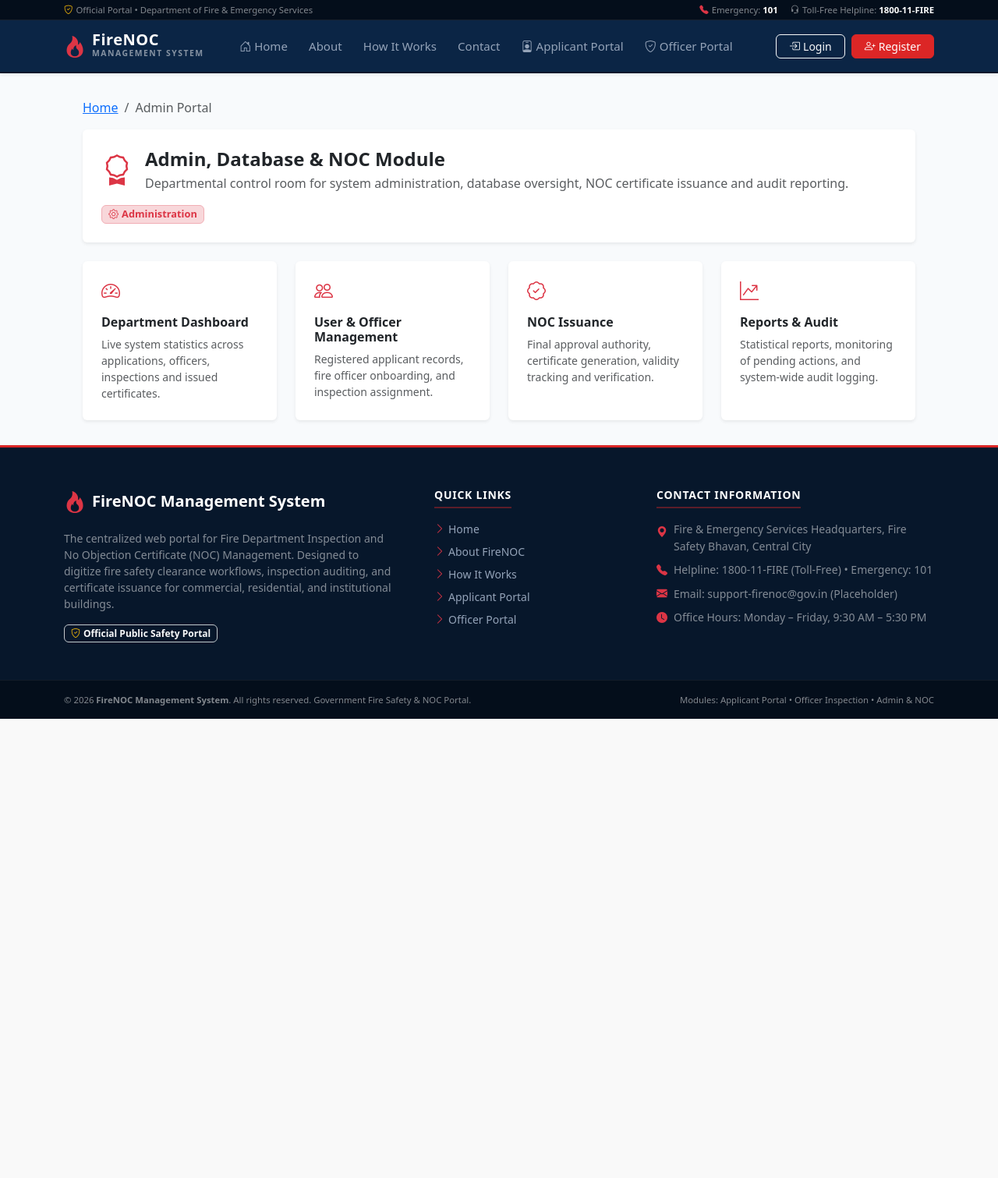
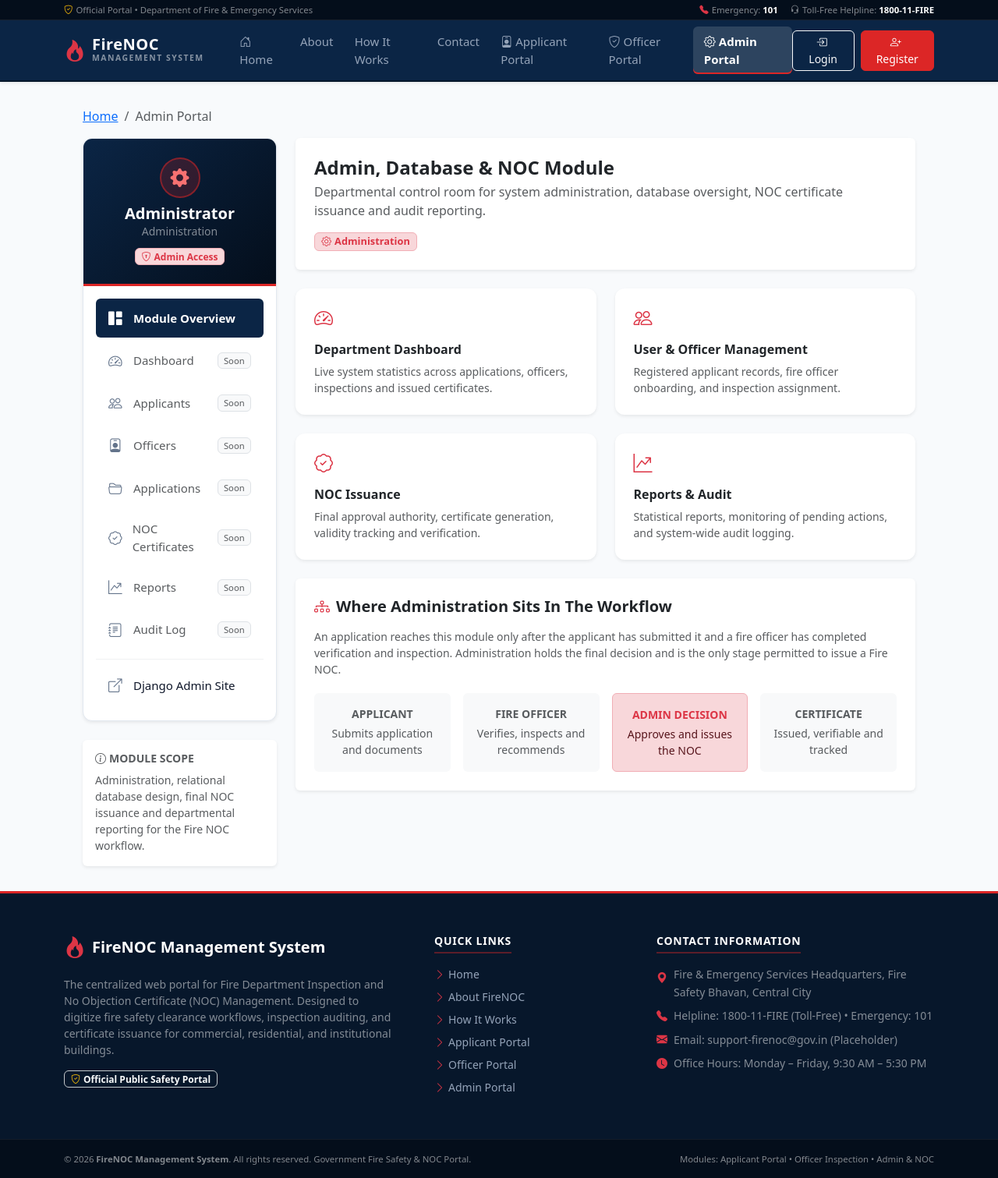
Before and after one commit to mondalankan2007-a11y/FireNOC-Management-System, a Django app: page /admin-panel/ in a window 1280 px wide. Shown: the whole page at 78% size. Before the commit the page ends 922 px from the top, so only its background shows below. Run offline with Django 5.2, Linux system fonts and the light colour scheme.

Commit message:
Add admin module layout and navigation
Introduce a shared base_admin.html layout so every admin page inherits the
department sidebar, breadcrumb trail and page heading from one template
instead of repeating the markup per page. Rebuild the admin landing page on
this layout and link the Admin Portal from the global navbar and footer.

```diff
--- a/templates/adminpanel/admin_home.html
+++ b/templates/adminpanel/admin_home.html
@@ -1,45 +1,19 @@
-{% extends 'base.html' %}
+{% extends 'adminpanel/base_admin.html' %}
 {% load static %}
 
-{% block title %}Admin Portal | FireNOC Management System{% endblock %}
+{% block page_title %}Admin Portal{% endblock %}
 
-{% block content %}
-<div class="container-fluid px-lg-4 py-2">
-    <!-- Breadcrumb Navigation -->
-    <nav aria-label="breadcrumb" class="mb-3">
-        <ol class="breadcrumb">
-            <li class="breadcrumb-item"><a href="{% url 'home' %}">Home</a></li>
-            <li class="breadcrumb-item active" aria-current="page">Admin Portal</li>
-        </ol>
-    </nav>
-
-    <!-- Module Header -->
-    <div class="card border-0 shadow-sm mb-4">
-        <div class="card-body p-4">
-            <div class="d-flex flex-wrap align-items-center justify-content-between gap-3">
-                <div class="d-flex align-items-center gap-3">
-                    <div class="display-6 text-danger mb-0">
-                        <i class="bi bi-award"></i>
-                    </div>
-                    <div>
-                        <h4 class="fw-bold mb-1">Admin, Database &amp; NOC Module</h4>
-                        <p class="text-muted mb-0">
+{% block admin_page_heading %}Admin, Database &amp; NOC Module{% endblock %}
+{% block admin_page_subtitle %}
     Departmental control room for system administration, database oversight,
     NOC certificate issuance and audit reporting.
-                        </p>
-                    </div>
-                </div>
-                <span class="badge bg-danger-subtle text-danger border border-danger-subtle badge-role">
-                    <i class="bi bi-gear me-1"></i>Administration
-                </span>
-            </div>
-        </div>
-    </div>
+{% endblock %}
 
+{% block admin_content %}
 <!-- Module Capability Overview -->
 <div class="row g-4">
-        <div class="col-md-6 col-xl-3">
-            <div class="card h-100 shadow-sm border-0">
+    <div class="col-md-6">
+        <div class="card h-100 shadow-sm border-0 card-module">
             <div class="card-body p-4">
                 <div class="h4 text-danger mb-3"><i class="bi bi-speedometer2"></i></div>
                 <h6 class="fw-bold">Department Dashboard</h6>
@@ -49,8 +23,8 @@
             </div>
         </div>
     </div>
-        <div class="col-md-6 col-xl-3">
-            <div class="card h-100 shadow-sm border-0">
+    <div class="col-md-6">
+        <div class="card h-100 shadow-sm border-0 card-module">
             <div class="card-body p-4">
                 <div class="h4 text-danger mb-3"><i class="bi bi-people"></i></div>
                 <h6 class="fw-bold">User &amp; Officer Management</h6>
@@ -60,8 +34,8 @@
             </div>
         </div>
     </div>
-        <div class="col-md-6 col-xl-3">
-            <div class="card h-100 shadow-sm border-0">
+    <div class="col-md-6">
+        <div class="card h-100 shadow-sm border-0 card-module">
             <div class="card-body p-4">
                 <div class="h4 text-danger mb-3"><i class="bi bi-patch-check"></i></div>
                 <h6 class="fw-bold">NOC Issuance</h6>
@@ -71,8 +45,8 @@
             </div>
         </div>
     </div>
-        <div class="col-md-6 col-xl-3">
-            <div class="card h-100 shadow-sm border-0">
+    <div class="col-md-6">
+        <div class="card h-100 shadow-sm border-0 card-module">
             <div class="card-body p-4">
                 <div class="h4 text-danger mb-3"><i class="bi bi-graph-up-arrow"></i></div>
                 <h6 class="fw-bold">Reports &amp; Audit</h6>
@@ -83,5 +57,44 @@
         </div>
     </div>
 </div>
+
+<!-- Position Of This Module In The NOC Workflow -->
+<div class="card border-0 shadow-sm mt-4">
+    <div class="card-body p-4">
+        <h5 class="fw-bold mb-3">
+            <i class="bi bi-diagram-3 text-danger me-2"></i>Where Administration Sits In The Workflow
+        </h5>
+        <p class="text-muted small">
+            An application reaches this module only after the applicant has submitted it and a
+            fire officer has completed verification and inspection. Administration holds the
+            final decision and is the only stage permitted to issue a Fire NOC.
+        </p>
+        <div class="row text-center g-3 pt-1">
+            <div class="col-md-3">
+                <div class="p-3 bg-light rounded h-100">
+                    <div class="text-muted small text-uppercase fw-semibold mb-1">Applicant</div>
+                    <div class="small text-muted">Submits application and documents</div>
+                </div>
+            </div>
+            <div class="col-md-3">
+                <div class="p-3 bg-light rounded h-100">
+                    <div class="text-muted small text-uppercase fw-semibold mb-1">Fire Officer</div>
+                    <div class="small text-muted">Verifies, inspects and recommends</div>
+                </div>
+            </div>
+            <div class="col-md-3">
+                <div class="p-3 bg-danger-subtle rounded h-100 border border-danger-subtle">
+                    <div class="text-danger small text-uppercase fw-semibold mb-1">Admin Decision</div>
+                    <div class="small text-danger-emphasis">Approves and issues the NOC</div>
+                </div>
+            </div>
+            <div class="col-md-3">
+                <div class="p-3 bg-light rounded h-100">
+                    <div class="text-muted small text-uppercase fw-semibold mb-1">Certificate</div>
+                    <div class="small text-muted">Issued, verifiable and tracked</div>
+                </div>
+            </div>
+        </div>
+    </div>
 </div>
 {% endblock %}
--- /dev/null
+++ b/templates/adminpanel/base_admin.html
@@ -0,0 +1,155 @@
+{% extends 'base.html' %}
+{% load static %}
+
+{% comment %}
+Shared layout for every page in the Admin + Database + NOC module.
+
+Each admin page extends this template instead of base.html directly, so the
+department sidebar, breadcrumb trail and page heading are defined once here
+rather than repeated per page. Child templates fill in:
+
+    page_title          - browser tab title for the page
+    breadcrumb          - trailing breadcrumb entries after "Home"
+    admin_page_heading  - heading shown above the page body
+    admin_page_subtitle - supporting line under the heading
+    admin_content       - the page body itself
+{% endcomment %}
+
+{% block title %}{% block page_title %}Admin Portal{% endblock %} | FireNOC Management System{% endblock %}
+
+{% block content %}
+<div class="container-fluid px-lg-4 py-2">
+    <!-- Breadcrumb Navigation -->
+    <nav aria-label="breadcrumb" class="mb-3">
+        <ol class="breadcrumb">
+            <li class="breadcrumb-item"><a href="{% url 'home' %}">Home</a></li>
+            {% block breadcrumb %}
+            <li class="breadcrumb-item active" aria-current="page">Admin Portal</li>
+            {% endblock %}
+        </ol>
+    </nav>
+
+    <div class="row g-4">
+        <!-- Administration Sidebar (Column 1) -->
+        <aside class="col-lg-3 col-md-4">
+            <div class="dashboard-sidebar-card shadow-sm mb-4">
+                <!-- Administrator Profile Header -->
+                <div class="dashboard-user-profile text-center" style="background: linear-gradient(135deg, #0b2545 0%, #040e1b 100%); border-bottom: 3px solid #dc2626;">
+                    <div class="dashboard-user-avatar mx-auto mb-2" style="background-color: rgba(220, 38, 38, 0.2); border-color: rgba(220, 38, 38, 0.5); color: #f87171;">
+                        <i class="bi bi-gear-fill"></i>
+                    </div>
+                    <h5 class="fw-bold mb-0 text-white">
+                        {% if user.is_authenticated %}{{ user.get_full_name|default:user.username }}{% else %}Administrator{% endif %}
+                    </h5>
+                    <small class="text-white-50 d-block px-2 text-truncate">
+                        Administration
+                    </small>
+                    <div class="mt-2">
+                        <span class="badge bg-danger-subtle text-danger border border-danger-subtle px-2 py-1 small">
+                            <i class="bi bi-shield-lock me-1"></i>Admin Access
+                        </span>
+                    </div>
+                </div>
+
+                <!-- Module Navigation Links -->
+                <div class="p-3">
+                    <nav class="nav flex-column dashboard-nav">
+                        <!-- 1. Module Overview (Available) -->
+                        <a class="nav-link {% if request.resolver_match.url_name == 'admin_home' %}active{% endif %}"
+                           {% if request.resolver_match.url_name == 'admin_home' %}aria-current="page"{% endif %}
+                           href="{% url 'adminpanel:admin_home' %}">
+                            <i class="bi bi-grid-1x2-fill me-2"></i>Module Overview
+                        </a>
+
+                        <!-- 2. Department Dashboard -->
+                        <span class="nav-link disabled text-muted" aria-disabled="true">
+                            <i class="bi bi-speedometer2 me-2"></i>Dashboard
+                            <span class="badge bg-light text-muted border ms-auto small fw-normal">Soon</span>
+                        </span>
+
+                        <!-- 3. Applicant Records -->
+                        <span class="nav-link disabled text-muted" aria-disabled="true">
+                            <i class="bi bi-people me-2"></i>Applicants
+                            <span class="badge bg-light text-muted border ms-auto small fw-normal">Soon</span>
+                        </span>
+
+                        <!-- 4. Fire Officer Management -->
+                        <span class="nav-link disabled text-muted" aria-disabled="true">
+                            <i class="bi bi-person-badge me-2"></i>Officers
+                            <span class="badge bg-light text-muted border ms-auto small fw-normal">Soon</span>
+                        </span>
+
+                        <!-- 5. Application Monitoring Queue -->
+                        <span class="nav-link disabled text-muted" aria-disabled="true">
+                            <i class="bi bi-folder2-open me-2"></i>Applications
+                            <span class="badge bg-light text-muted border ms-auto small fw-normal">Soon</span>
+                        </span>
+
+                        <!-- 6. NOC Certificate Issuance -->
+                        <span class="nav-link disabled text-muted" aria-disabled="true">
+                            <i class="bi bi-patch-check me-2"></i>NOC Certificates
+                            <span class="badge bg-light text-muted border ms-auto small fw-normal">Soon</span>
+                        </span>
+
+                        <!-- 7. Reports & Analytics -->
+                        <span class="nav-link disabled text-muted" aria-disabled="true">
+                            <i class="bi bi-graph-up-arrow me-2"></i>Reports
+                            <span class="badge bg-light text-muted border ms-auto small fw-normal">Soon</span>
+                        </span>
+
+                        <!-- 8. System Audit Trail -->
+                        <span class="nav-link disabled text-muted" aria-disabled="true">
+                            <i class="bi bi-journal-text me-2"></i>Audit Log
+                            <span class="badge bg-light text-muted border ms-auto small fw-normal">Soon</span>
+                        </span>
+
+                        <hr class="my-2 border-secondary-subtle">
+
+                        <!-- 9. Django Administration Site -->
+                        <a class="nav-link" href="/admin/">
+                            <i class="bi bi-box-arrow-up-right me-2"></i>Django Admin Site
+                        </a>
+                    </nav>
+                </div>
+            </div>
+
+            <!-- Module Scope Reference Card -->
+            <div class="card border-0 shadow-sm">
+                <div class="card-body p-3">
+                    <h6 class="fw-bold small text-uppercase text-muted mb-2">
+                        <i class="bi bi-info-circle me-1"></i>Module Scope
+                    </h6>
+                    <p class="small text-muted mb-0">
+                        Administration, relational database design, final NOC issuance and
+                        departmental reporting for the Fire NOC workflow.
+                    </p>
+                </div>
+            </div>
+        </aside>
+
+        <!-- Page Body (Column 2) -->
+        <main class="col-lg-9 col-md-8">
+            <!-- Page Heading -->
+            <div class="card border-0 shadow-sm mb-4">
+                <div class="card-body p-4">
+                    <div class="d-flex flex-wrap align-items-center justify-content-between gap-3">
+                        <div>
+                            <h4 class="fw-bold mb-1">
+                                {% block admin_page_heading %}Admin, Database &amp; NOC Module{% endblock %}
+                            </h4>
+                            <p class="text-muted mb-0">
+                                {% block admin_page_subtitle %}Departmental control room for the Fire NOC lifecycle.{% endblock %}
+                            </p>
+                        </div>
+                        <span class="badge bg-danger-subtle text-danger border border-danger-subtle badge-role">
+                            <i class="bi bi-gear me-1"></i>Administration
+                        </span>
+                    </div>
+                </div>
+            </div>
+
+            {% block admin_content %}{% endblock %}
+        </main>
+    </div>
+</div>
+{% endblock %}
--- a/templates/base.html
+++ b/templates/base.html
@@ -79,6 +79,11 @@
                     <li class="nav-item">
                         <a class="nav-link {% if 'officer' in request.path %}active{% endif %}" {% if 'officer' in request.path %}aria-current="page"{% endif %} href="{% url 'officers:officer_home' %}">
                             <i class="bi bi-shield-check me-1"></i>Officer Portal
+                        </a>
+                    </li>
+                    <li class="nav-item">
+                        <a class="nav-link {% if 'admin-panel' in request.path %}active{% endif %}" {% if 'admin-panel' in request.path %}aria-current="page"{% endif %} href="{% url 'adminpanel:admin_home' %}">
+                            <i class="bi bi-gear me-1"></i>Admin Portal
                         </a>
                     </li>
                 </ul>
@@ -188,6 +193,9 @@
                             <li class="mb-2">
                                 <a href="{% url 'officers:officer_home' %}"><i class="bi bi-chevron-right me-1 text-danger"></i>Officer Portal</a>
                             </li>
+                            <li class="mb-2">
+                                <a href="{% url 'adminpanel:admin_home' %}"><i class="bi bi-chevron-right me-1 text-danger"></i>Admin Portal</a>
+                            </li>
                         </ul>
                     </div>
 
```
Lines whose indentation alone changed are shown as unchanged.
